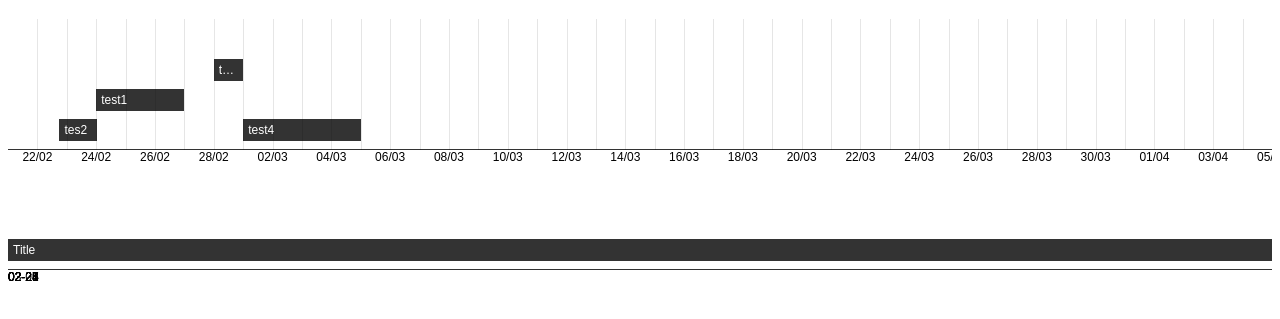
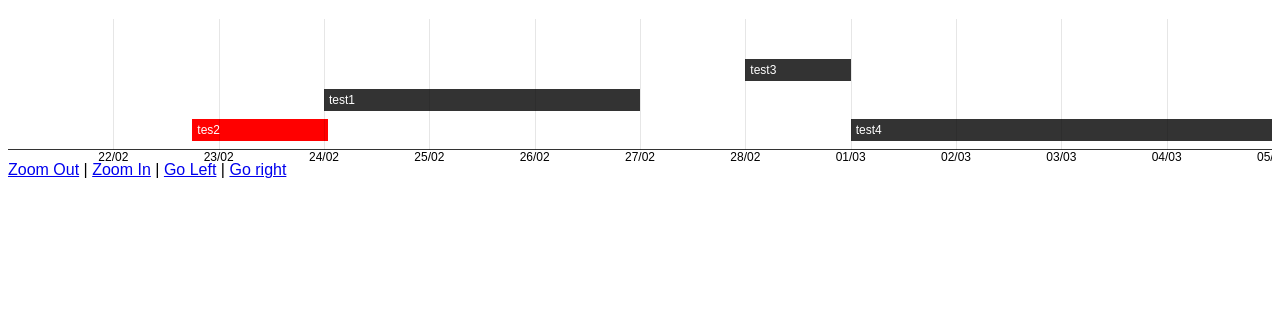
Before and after one commit to OFFLINE-GmbH/multi-timeline.js, a website: page examples/index.html in a window 1280 px wide. Shown: the part 61-380 px from the top of the page. Drawn offline with nearby package versions, Linux system fonts and the light colour scheme; files that its build step writes are made by us from their sources.

Commit message:
Zoom/Pan

```diff
--- a/examples/index.html
+++ b/examples/index.html
@@ -19,36 +19,26 @@
 <h1>multi-timeline.js example</h1>
 
 <div class="multi-timeline"></div>
-
-<div class="tl-wrapper">
-    <div class="tl-timeline">
-        <div class="tl-timeline__title">Title</div>
-    </div>
-    <div class="tl-timeline">
-        <div class="tl-timeline__title">Title</div>
-    </div>
-    <div class="tl-timeline">
-        <div class="tl-timeline__title">Title</div>
-    </div>
-    <ul class="tl-time">
-        <li class="tl-time__unit">2015-02-23</li>
-        <li class="tl-time__unit">2015-02-24</li>
-        <li class="tl-time__unit">2015-02-25</li>
-        <li class="tl-time__unit">2015-02-26</li>
-        <li class="tl-time__unit">2015-02-27</li>
-        <li class="tl-time__unit">2015-02-28</li>
-        <li class="tl-time__unit">2015-03-01</li>
-    </ul>
-</div>
+<a href="#" class="zoom-out">Zoom Out</a> |
+<a href="#" class="zoom-in">Zoom In</a> |
+<a href="#" class="go-left">Go Left</a> |
+<a href="#" class="go-right">Go right</a>
 <script>
     $(function () {
         $('.multi-timeline').multiTimeline({
             start: '2015-02-21',
-            end: '2015-04-04',
-            data: [{
+            end: '2015-03-04',
+            zoomOutHandler: $('.zoom-out'),
+            zoomInHandler: $('.zoom-in'),
+            goRightHandler: $('.go-right'),
+            goLeftHandler: $('.go-left'),
+            data: [
+                {
                     title: 'tes2',
                     start: '2015-02-22 18:00:00',
-                end: '2015-02-24 01:00:00'
+                    end: '2015-02-24 01:00:00',
+                    color: '#f00',
+                    class: 'important'
                 }, {
                     title: 'test1',
                     start: '2015-02-24',
--- a/src/js/multi-timeline.js
+++ b/src/js/multi-timeline.js
@@ -7,7 +7,11 @@
             end: null,
             dateFormat: 'YYYY-MM-DD',
             unitFormat: 'DD/MM',
-            timelineSpacing: 30
+            timelineSpacing: 30,
+            zoomStep: 1,
+            maxLabelCount: 20,
+            timelineClick: function (event, data) {
+            }
         };
 
     function multiTimeline(element, options) {
@@ -17,6 +21,13 @@
         this.options = $.extend({}, defaults, options);
         this._defaults = defaults;
         this._name = pluginName;
+
+        this.init();
+    }
+
+    multiTimeline.prototype = {
+
+        init: function () {
 
             if (this.options.start === null || this.options.end === null) {
                 console.error('multi-timeline.js: start or end date is missing!');
@@ -36,16 +47,11 @@
 
             this._timelineCount = this.options.data.length;
 
-        this.init();
-    }
-
-    multiTimeline.prototype = {
-
-        init: function () {
             this
                 .createStructure()
                 .addTimelines()
-                .setDimensions()
+                .addEventHandlers()
+                .setWrapperDimensions()
         },
 
         createStructure: function () {
@@ -66,25 +72,18 @@
             var printedDates = [];
             var label = '';
 
-            // Mark start
-            // this.addTimeUnit($time, current, 0);
-
             while (!current.isSame(end)) {
                 timeUnitCount++;
                 current = current.add(1, 'day');
                 label = current;
-                // If there are more than 10 days, wirte only every nth date
-                if (this._days > 10 && timeUnitCount % 2 !== 0) {
+                // write only every nth date to prevent overlap
+                if (this._days > 10 && timeUnitCount % Math.round(this._days / this.options.maxLabelCount) !== 0) {
                     label = '';
                 }
                 this.addTimeUnit($time, label, (timeUnitCount + 1));
 
                 printedDates.push(current.format(this.options.dateFormat));
             }
-            // Mark end (if not already marked)
-            //if (!$.inArray(end.format(this.options.dateFormat), printedDates)) {
-            //    this.addTimeUnit($time, end, (timeUnitCount + 1));
-            //}
             $time.appendTo(this.$element);
         },
 
@@ -107,12 +106,15 @@
         addTimelines: function () {
             var that = this;
             var layer = 0;
+
             $(this.options.data).each(function () {
-                var duration = that.getDuration(moment(this.start), moment(this.end));
-                var startOffset = that.getDuration(moment(that.options.start), moment(this.start));
+                var dataEntry = this;
+                var duration = that.getDuration(moment(dataEntry.start), moment(dataEntry.end));
+                var startOffset = that.getDuration(moment(that.options.start), moment(dataEntry.start));
+                var useLayer = (dataEntry.layer !== undefined) ? dataEntry.layer : layer;
 
-                var useLayer = (this.layer !== undefined) ? this.layer : layer;
 
+                // Check if timline overflows wrapper
                 var tlOverflowLeft = '', tlOverflowRight = '';
                 if (startOffset < 0) {
                     duration = duration + startOffset;
@@ -122,16 +124,27 @@
                 if ((startOffset + duration) > that._days) {
                     tlOverflowRight = 'tl-overflow-right';
                 }
+                var left = startOffset * that._dayPercentage;
+                if (startOffset > that._days + 1) {
+                    left = 100;
+                }
+                var visibility = (duration < 0) ? 'hidden' : 'visible';
 
+                // Add Timeline
                 $('<div class="tl-timeline">')
-                    .html('<div class="tl-timeline__title">' + this.title + '</div>')
+                    .html('<div class="tl-timeline__title">' + dataEntry.title + '</div>')
                     .css({
                         'width': duration * that._dayPercentage + '%',
-                        'left': startOffset * that._dayPercentage + '%',
-                        'bottom': (useLayer * that.options.timelineSpacing) + 20 + 'px'
+                        'left': left + '%',
+                        'visibility': visibility,
+                        'bottom': (useLayer * that.options.timelineSpacing) + 20 + 'px',
+                        'background-color': (dataEntry.color !== undefined) ? dataEntry.color : '#333333'
                     })
-                    .addClass(tlOverflowLeft + ' ' + tlOverflowRight)
+                    .addClass(tlOverflowLeft + ' ' + tlOverflowRight + ' ' + ((dataEntry.class !== undefined) ? dataEntry.class : '' ))
                     .attr({"data-startOffset": startOffset, "data-duration": duration})
+                    .on('click', function (event) {
+                        that.options.timelineClick(event, dataEntry);
+                    })
                     .prependTo(that.$element);
 
                 layer++;
@@ -139,11 +152,89 @@
             return this;
         },
 
-        setDimensions: function () {
+        setWrapperDimensions: function () {
             var timelineHeight = parseInt($('.tl-timeline:first').outerHeight());
             this.$element.css('height', timelineHeight + (this._timelineCount * this.options.timelineSpacing));
+        },
+
+        addEventHandlers: function () {
+            var that = this;
+            if (this.options.zoomInHandler !== undefined) {
+                this.options.zoomInHandler.on('click', function (e) {
+                    that.zoomIn();
+                    e.preventDefault()
+                })
             }
+            if (this.options.zoomOutHandler !== undefined) {
+                this.options.zoomOutHandler.on('click', function (e) {
+                    that.zoomOut();
+                    e.preventDefault()
+                })
+            }
+            if (this.options.goRightHandler !== undefined) {
+                this.options.goRightHandler.on('click', function (e) {
+                    that.goRight();
+                    e.preventDefault()
+                })
+            }
+            if (this.options.goLeftHandler !== undefined) {
+                this.options.goLeftHandler.on('click', function (e) {
+                    that.goLeft();
+                    e.preventDefault()
+                })
+            }
+            return this;
+        },
 
+        removeEventHandlers: function () {
+            if (this.options.zoomInHandler !== undefined) {
+                this.options.zoomInHandler.off('click');
+            }
+            if (this.options.zoomOutHandler !== undefined) {
+                this.options.zoomOutHandler.off('click');
+            }
+            if (this.options.goRightHandler !== undefined) {
+                this.options.goRightHandler.off('click');
+            }
+            if (this.options.goLeftHandler !== undefined) {
+                this.options.goLeftHandler.off('click');
+            }
+            return this;
+        },
+
+        zoomOut: function () {
+            this.options.start = moment(this.options.start).subtract(this.options.zoomStep, 'days').format('YYYY-MM-DD');
+            this.options.end = moment(this.options.end).add(this.options.zoomStep, 'days').format('YYYY-MM-DD');
+
+            this.reset().init();
+        },
+        zoomIn: function () {
+            var newStart = moment(this.options.start).add(this.options.zoomStep, 'days');
+            var newEnd = moment(this.options.end).subtract(this.options.zoomStep, 'days');
+
+            if (newStart.isBefore(newEnd)) {
+                this.options.start = newStart.format('YYYY-MM-DD');
+                this.options.end = newEnd.format('YYYY-MM-DD');
+                this.reset().init();
+            }
+        },
+        goRight: function () {
+            this.options.start = moment(this.options.start).add(1, 'days').format('YYYY-MM-DD');
+            this.options.end = moment(this.options.end).add(1, 'days').format('YYYY-MM-DD');
+            this.reset().init();
+
+        },
+        goLeft: function () {
+            this.options.start = moment(this.options.start).subtract(1, 'days').format('YYYY-MM-DD');
+            this.options.end = moment(this.options.end).subtract(1, 'days').format('YYYY-MM-DD');
+
+            this.reset().init();
+        },
+        reset: function () {
+            this.$element.html('');
+            this.removeEventHandlers();
+            return this;
+        }
     };
 
     $.fn[pluginName] = function (options) {
--- a/src/scss/multi-timeline.scss
+++ b/src/scss/multi-timeline.scss
@@ -16,6 +16,7 @@
     width: 100%;
     overflow: hidden;
     box-sizing: border-box;
+    cursor: pointer;
     &__title {
         color: #fff;
         white-space: nowrap;
```
Also changed, not shown: dest/multi-timeline.min.css, dest/multi-timeline.min.js. Lines whose indentation alone changed are shown as unchanged.
